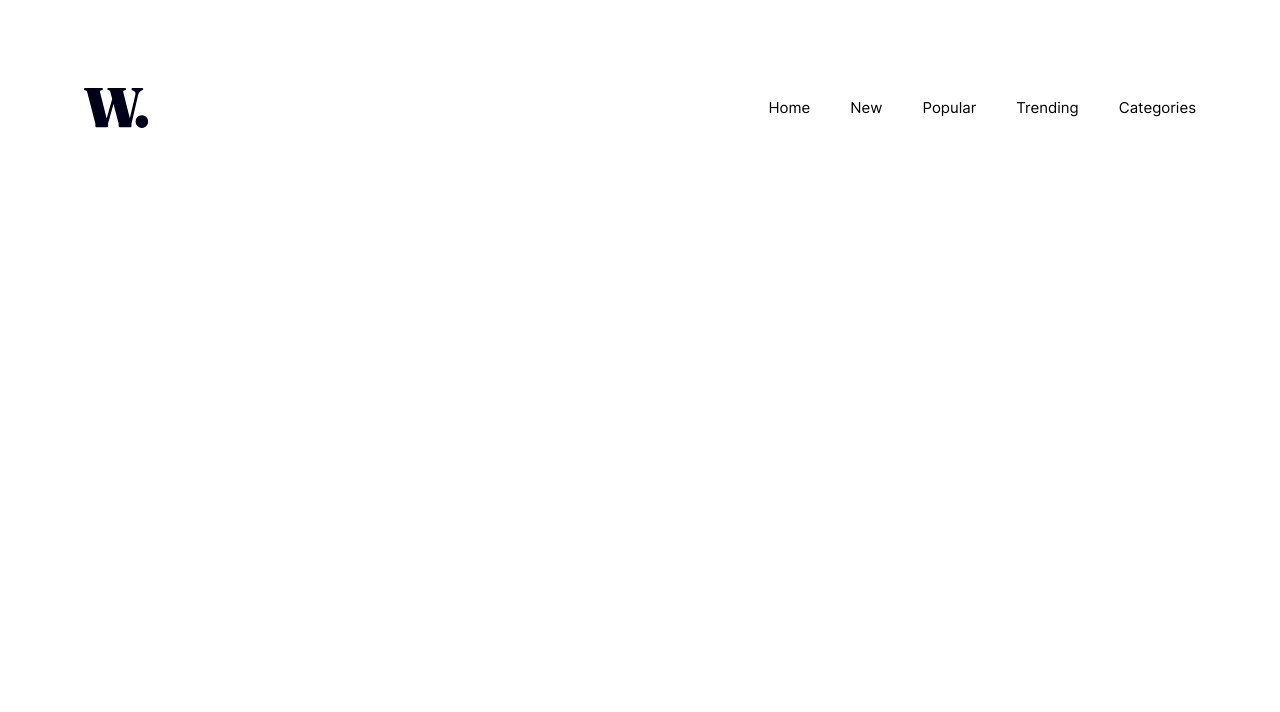
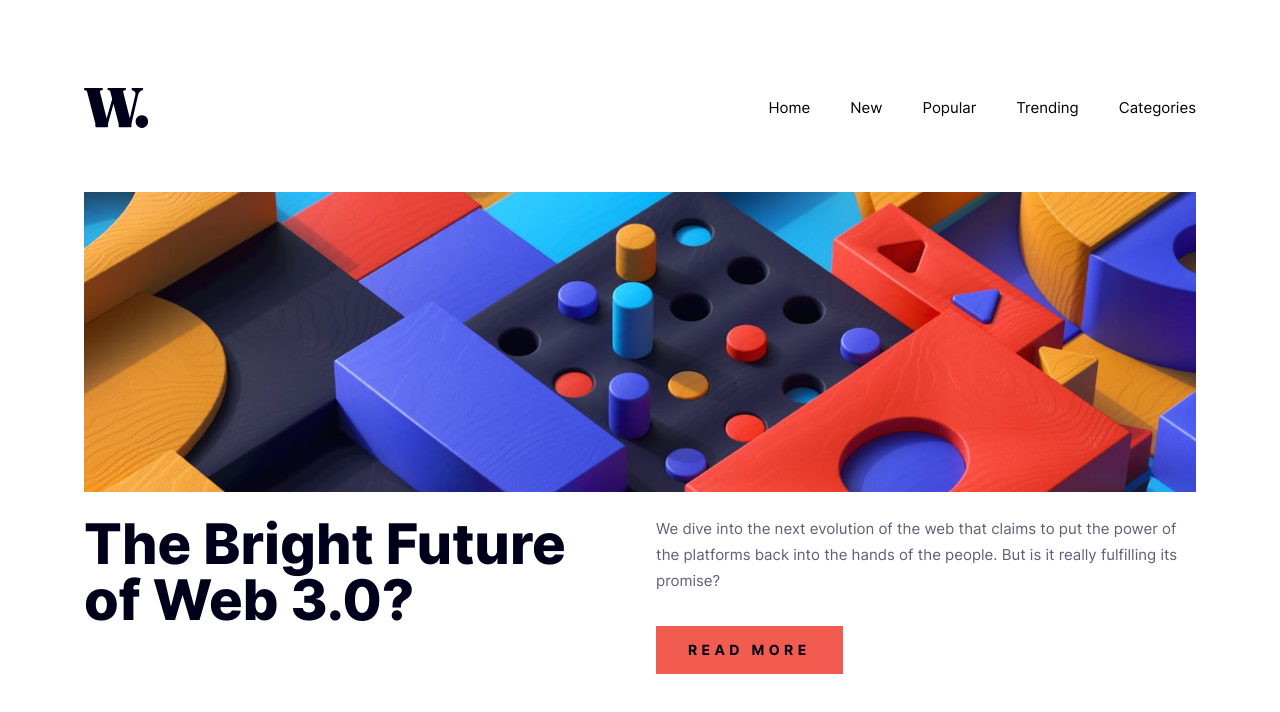
Before and after one commit to anamaydev/news-homepage, a React (Vite) app: page / in a window 1280 px wide. Shown: the top 712 px of the page. Built offline with nearby package versions, Linux system fonts and the light colour scheme.

Commit message:
feat: add hero article section to news page

```diff
--- a/src/App.jsx
+++ b/src/App.jsx
@@ -1,8 +1,8 @@
 /* todo:
 *   [x] create custom spacings, colors and fonts
 *   [ ] create all components
-*       [ ]  Header
-*           [ ] Nav Bar
+*       [x]  Header
+*           [x] Nav Bar
 *       [ ]  Main
 *           [ ] Hero Article
 *           [ ] Featured Article
@@ -11,11 +11,13 @@
 * */
 
 import Header from './components/Header/Header'
+import Main from './components/Main/Main'
 
 function App() {
   return (
-    <div className="max-w-139 mx-auto">
-      <Header />
+    <div className="max-w-139 mx-auto grid gap-8">
+      <Header/>
+      <Main/>
     </div>
   )
 }
--- /dev/null
+++ b/src/components/Main/HeroArticle.jsx
@@ -0,0 +1,21 @@
+import imageWeb3Mobile from '../../assets/images/image-web-3-mobile.jpg'
+import imageWeb3Desktop from '../../assets/images/image-web-3-desktop.jpg'
+
+export default function HeroArticle(){
+  return (
+    <article className="flex flex-col gap-3">
+      <picture>
+        <source media="(min-width: 40rem)" srcSet={imageWeb3Desktop} />
+        <source srcSet={imageWeb3Mobile} />
+        <img className="h-37.5 w-full object-cover" src={imageWeb3Mobile} alt="Image featuring article about future of web"/>
+      </picture>
+      <div className="flex flex-col gap-3 md:flex-row md:gap-4">
+        <h1 className="flex-1 text-preset-2 text-navy-950 md:text-preset-1">The Bright Future of Web 3.0?</h1>
+        <div className="flex flex-col gap-3 flex-1 md:gap-4">
+          <p className="text-preset-6 text-navy-600">We dive into the next evolution of the web that claims to put the power of the platforms back into the hands of the people. But is it really fulfilling its promise?</p>
+          <button className="py-1.5 px-4 text-preset-7 text-navy-950 bg-red self-start">READ MORE</button>
+        </div>
+      </div>
+    </article>
+  )
+}
--- /dev/null
+++ b/src/components/Main/Main.jsx
@@ -0,0 +1,9 @@
+import HeroArticle from './HeroArticle.jsx'
+
+export default function Main(){
+  return (
+    <main>
+      <HeroArticle/>
+    </main>
+  )
+}
```
